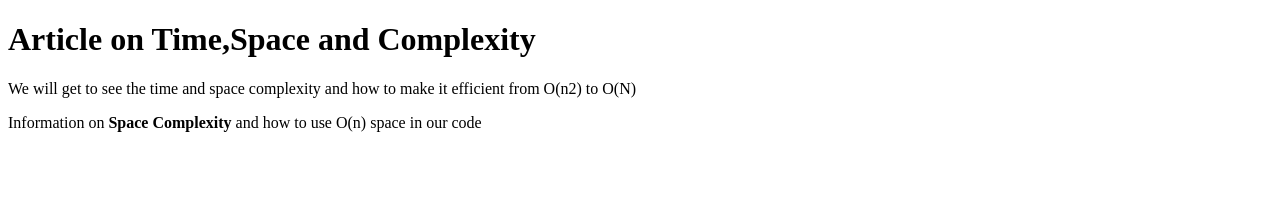
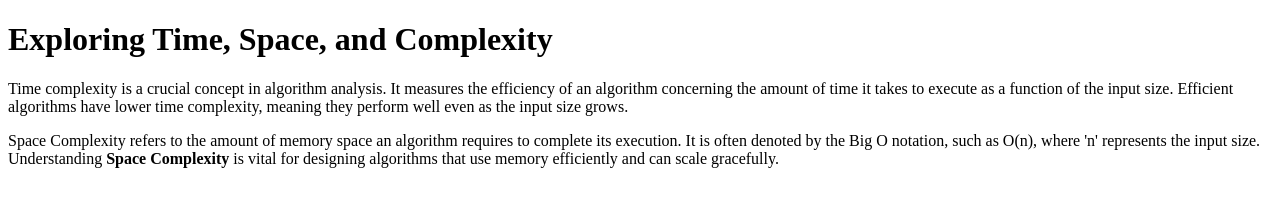
Before and after one commit to acciojob/time-and-space-complexity-KushalMDev, a website: page main.html in a window 1280 px wide. Drawn offline with Linux system fonts and the light colour scheme.

Commit message:
created a submission

```diff
--- a/main.html
+++ b/main.html
@@ -10,11 +10,16 @@
 	<!-- the entire body must be written by student -->
     <script type="text/javascript" src="./script.js">
 </script>
-<h1>Article on Time,Space and Complexity</h1>
-	<p>We will get to see the time and space complexity and
-	how to make it efficient from O(n2) to O(N)</p>
-	<p>Information on <b>Space Complexity</b> and how to use O(n)
-	space in our code</p>
+ <h1>Exploring Time, Space, and Complexity</h1>
+
+  <p>
+    Time complexity is a crucial concept in algorithm analysis. It measures the efficiency of an algorithm concerning the amount of time it takes to execute as a function of the input size. Efficient algorithms have lower time complexity, meaning they perform well even as the input size grows.
+  </p>
+
+  <p>
+    Space Complexity refers to the amount of memory space an algorithm requires to complete its execution. It is often denoted by the Big O notation, such as O(n), where 'n' represents the input size. Understanding <b>Space Complexity</b> is vital for designing algorithms that use memory efficiently and can scale gracefully.
+  </p>
+
 </body>
 
 </html>
```
